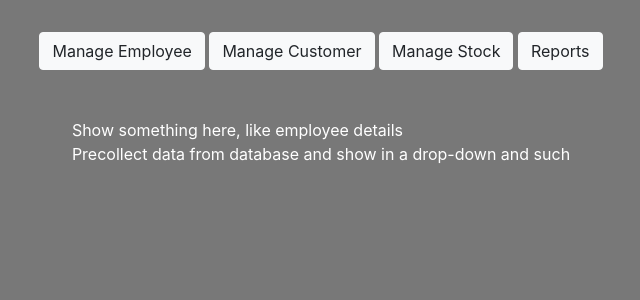
After one commit to alionski/beaver-coffee, a Flask app: template app/templates/manage_employee.html in a window 1280 px wide. The commit adds this page. Shown: the top 300 px of the page, without its empty margins (319-959 px from the left). Run offline with Flask 2, Linux system fonts and the light colour scheme; the template is opened without the code that fills it, so the values that code supplies are empty; parts of the project's set-up code (start-up, migrations or seed data) failed here and were passed over; some libraries are stand-ins or nearby versions.

Commit message:
Add admin page

```diff
--- a/app/routes.py
+++ b/app/routes.py
@@ -60,6 +60,28 @@ def populate(collection):
     return render_template("populate.html", name=name, form=form)
 
 
+# button in navbar
+@app.route("/admin/", methods=['GET'])
+def show_admin_page():
+    return render_template("admin.html")
+
+
+@app.route("/admin/action/", methods=['POST'])
+def admin_action():
+    if "manage_employee" in request.form:
+        # do something here
+        return render_template("manage_employee.html")
+    elif "manage_customer" in request.form:
+        # do something here
+        return render_template("manage_customer.html")
+    elif "manage_stock" in request.form:
+        # do something here
+        return render_template("manage_stock.html")
+    elif "reports" in request.form:
+        # do something here
+        return render_template("reports.html")
+
+
 # re-retrieves the available products from the db
 def refresh_products():
     products.clear()
--- /dev/null
+++ b/app/templates/admin.html
@@ -0,0 +1,21 @@
+{% extends "base.html" %}
+{% block title %} Admin Page {% endblock %}
+{% block container %}
+    <div class="row justify-content-md-center p-3">
+        <div class=col-12">
+            <p>
+                <form action="/admin/action" method="post">
+                    <button type="submit" name="manage_employee" class="btn btn-light">Manage Employee</button>
+                    <button type="submit" name="manage_customer" class="btn btn-light">Manage Customer</button>
+                    <button type="submit" name="manage_stock" class="btn btn-light">Manage Stock</button>
+                    <button type="submit" name="reports" class="btn btn-light">Reports</button>
+                </form>
+            </p>
+        </div>
+    </div>
+    <div class="row justify-content-md-center p-3">
+        <div class=col-12">
+            {% block contents %} {% endblock %}
+        </div>
+    </div>
+{% endblock %}
--- /dev/null
+++ b/app/templates/base.html
@@ -0,0 +1,19 @@
+<!DOCTYPE html>
+<html lang="en">
+<head>
+    <meta charset="UTF-8">
+    <title> BeaverCoffee: {% block title %} {% endblock %} </title>
+    <meta name="viewport" content="width=device-width, initial-scale=1, shrink-to-fit=no">
+    <link rel="stylesheet" href="https://stackpath.bootstrapcdn.com/bootstrap/4.3.1/css/bootstrap.min.css" integrity="sha384-ggOyR0iXCbMQv3Xipma34MD+dH/1fQ784/j6cY/iJTQUOhcWr7x9JvoRxT2MZw1T" crossorigin="anonymous">
+<link rel="stylesheet" href="{{ url_for('static', filename='style.css') }}">
+</head>
+<body>
+    {% block navbar %} {% endblock %}
+    <div class="container">
+        {% block container %} {% endblock %}
+    <script src="https://code.jquery.com/jquery-3.3.1.slim.min.js" integrity="sha384-q8i/X+965DzO0rT7abK41JStQIAqVgRVzpbzo5smXKp4YfRvH+8abtTE1Pi6jizo" crossorigin="anonymous"></script>
+    <script src="https://cdnjs.cloudflare.com/ajax/libs/popper.js/1.14.7/umd/popper.min.js" integrity="sha384-UO2eT0CpHqdSJQ6hJty5KVphtPhzWj9WO1clHTMGa3JDZwrnQq4sF86dIHNDz0W1" crossorigin="anonymous"></script>
+    <script src="https://stackpath.bootstrapcdn.com/bootstrap/4.3.1/js/bootstrap.min.js" integrity="sha384-JjSmVgyd0p3pXB1rRibZUAYoIIy6OrQ6VrjIEaFf/nJGzIxFDsf4x0xIM+B07jRM" crossorigin="anonymous"></script>
+    </div>
+</body>
+</html>
--- /dev/null
+++ b/app/templates/manage_employee.html
@@ -0,0 +1,8 @@
+{% extends "admin.html" %}
+{% block title %} Manage Employee {% endblock %}
+{% block contents %}
+    <p>
+        Show something here, like employee details <br>
+        Precollect data from database and show in a drop-down and such
+    </p>
+{% endblock %}
```
Also changed, not shown: app/templates/index.html (+11 -21 lines), app/templates/manage_customer.html (added, +7 -0 lines), app/templates/manage_stock.html (added, +7 -0 lines), app/templates/populate.html (+4 -18 lines), app/templates/reports.html (added, +7 -0 lines).
